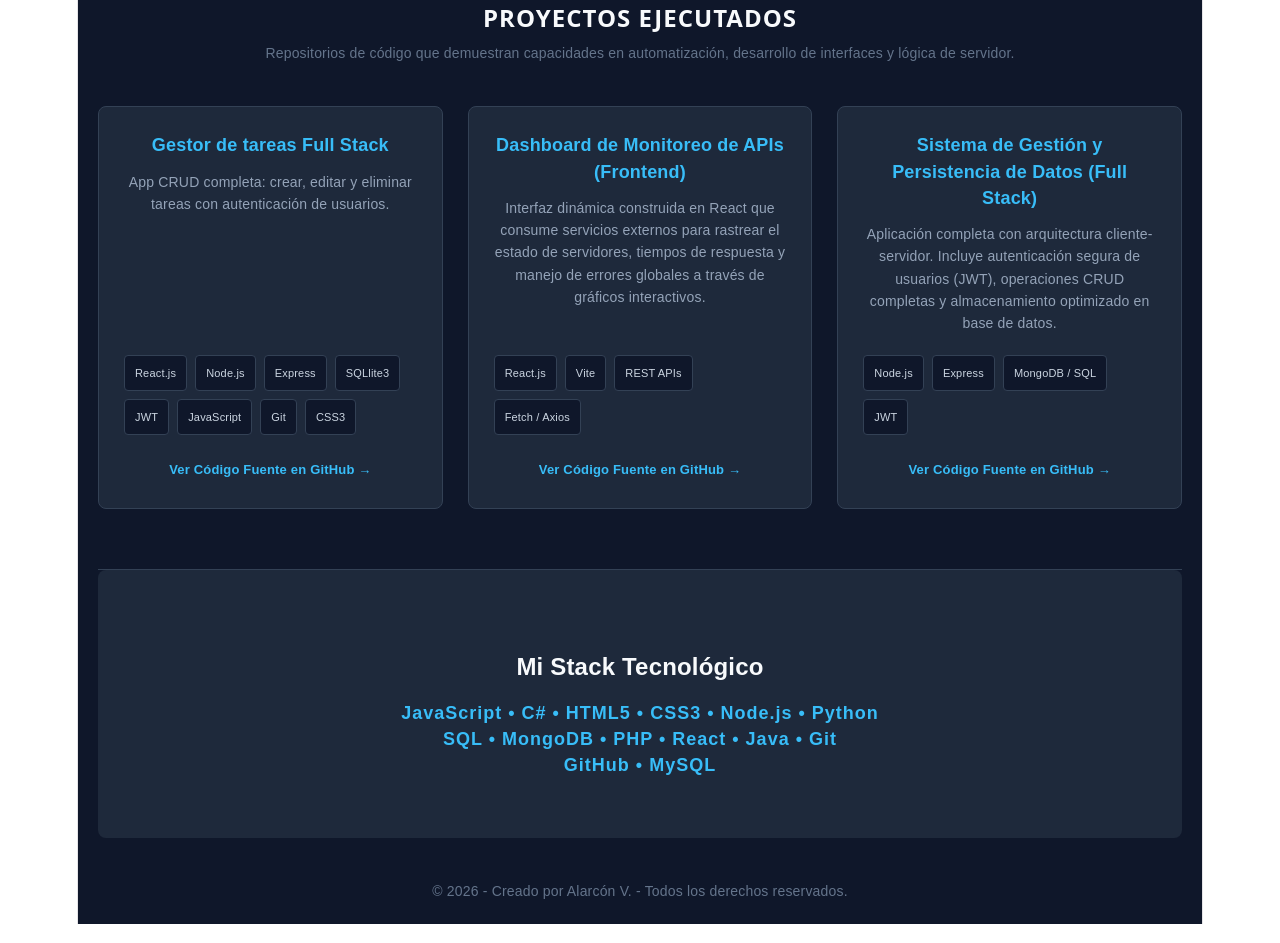
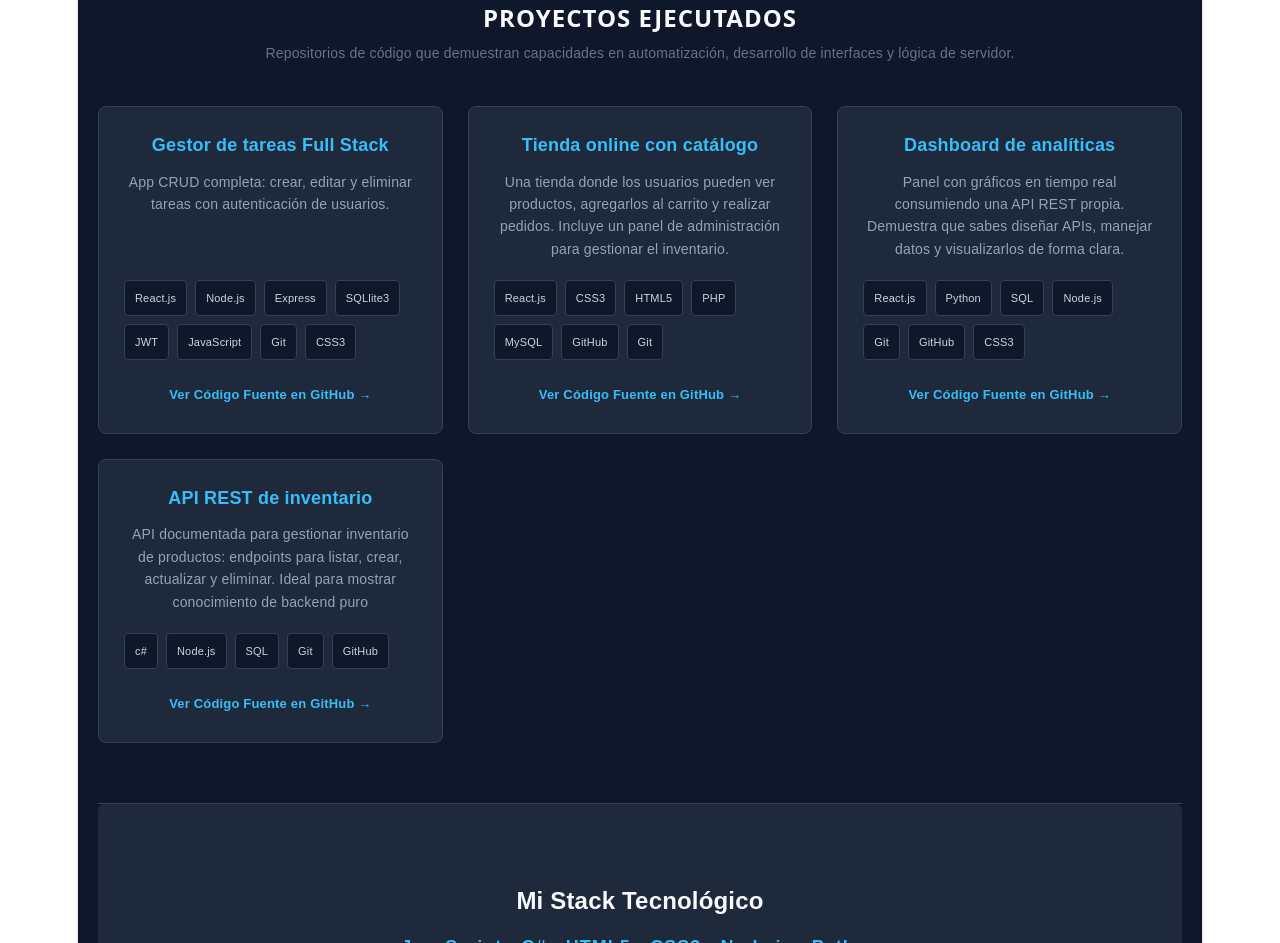
Before and after one commit to alarconv-dev/porfolio-web, a React (Vite) app in the folder portafolio-web/: page / in a window 1280 px wide. Shown: the part 680-1623 px from the top of the page. Built offline with nearby package versions, Linux system fonts and the light colour scheme.

Commit message:
feat: Actulizacion de Porfolio web

```diff
--- a/portafolio-web/src/data/proyectos.js
+++ b/portafolio-web/src/data/proyectos.js
@@ -10,16 +10,23 @@ export const listaProyectos = [
   },
   {
     id: 2,
-    titulo: "Dashboard de Monitoreo de APIs (Frontend)",
-    descripcion: "Interfaz dinámica construida en React que consume servicios externos para rastrear el estado de servidores, tiempos de respuesta y manejo de errores globales a través de gráficos interactivos.",
-    tags: ["React.js", "Vite", "REST APIs", "Fetch / Axios"],
-    linkGithub: "https://github.com/tu-usuario/api-dashboard-frontend"
+    titulo: "Tienda online con catálogo",
+    descripcion: "Una tienda donde los usuarios pueden ver productos, agregarlos al carrito y realizar pedidos. Incluye un panel de administración para gestionar el inventario.",
+    tags: ["React.js", "CSS3", "HTML5", "PHP", "MySQL", "GitHub", "Git"],
+    linkGithub: "https://github.com/alarconv-dev/tienda-online.git"
   },
   {
     id: 3,
-    titulo: "Sistema de Gestión y Persistencia de Datos (Full Stack)",
-    descripcion: "Aplicación completa con arquitectura cliente-servidor. Incluye autenticación segura de usuarios (JWT), operaciones CRUD completas y almacenamiento optimizado en base de datos.",
-    tags: ["Node.js", "Express", "MongoDB / SQL", "JWT"],
+    titulo: "Dashboard de analíticas",
+    descripcion: "Panel con gráficos en tiempo real consumiendo una API REST propia. Demuestra que sabes diseñar APIs, manejar datos y visualizarlos de forma clara.",
+    tags: ["React.js", "Python", "SQL", "Node.js", "Git", "GitHub", "CSS3"],
+    linkGithub: "https://github.com/alarconv-dev/sinnombre"
+  },
+  {
+    id: 4,
+    titulo: "API REST de inventario",
+    descripcion: "API documentada para gestionar inventario de productos: endpoints para listar, crear, actualizar y eliminar. Ideal para mostrar conocimiento de backend puro",
+    tags: ["c#", "Node.js", "SQL", "Git", "GitHub"],
     linkGithub: "https://github.com/tu-usuario/fullstack-management-system"
   }
 ];
```
